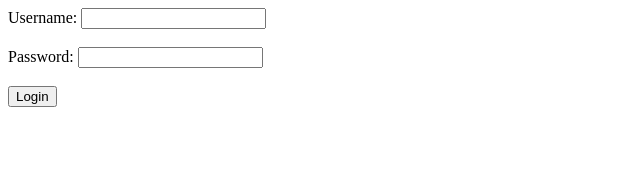
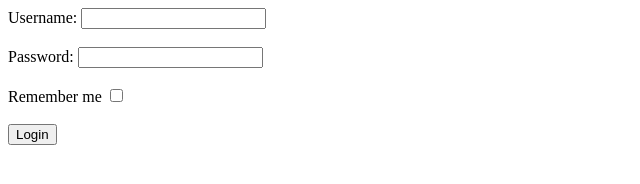
Before and after one commit to cell-stack/git-testing, a plain HTML site: page login.html in a window 1280 px wide. Shown: the whole page, without its empty margins (0-640 px from the left). Drawn offline with Linux system fonts and the light colour scheme.

Commit message:
login form fix

```diff
--- a/login.html
+++ b/login.html
@@ -11,6 +11,8 @@
         <input type="text" id="username" name="username"><br><br>
         <label for="password">Password:</label>
         <input type="password" id="password" name="password"><br><br>
+        <label for="remember">Remember me</label>
+        <input type="checkbox" id="remember" name="remember"><br><br>
         <input type="submit" value="Login">
     </form>
 
```
